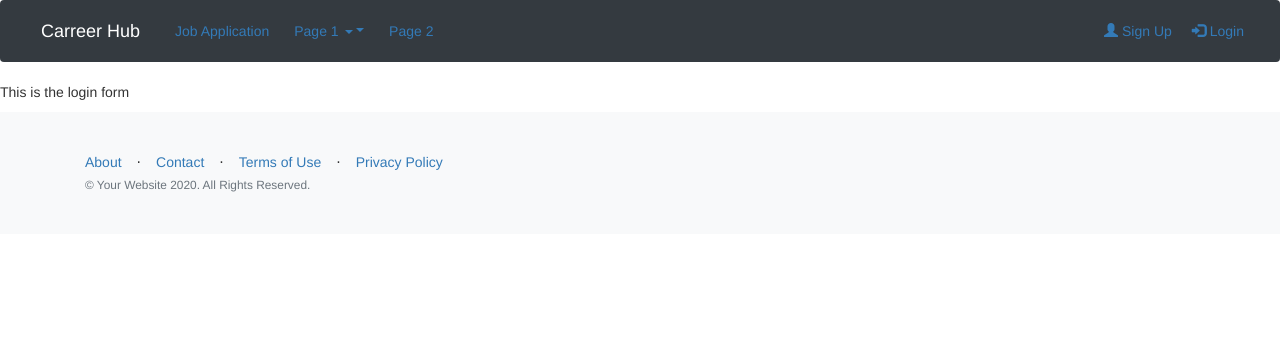
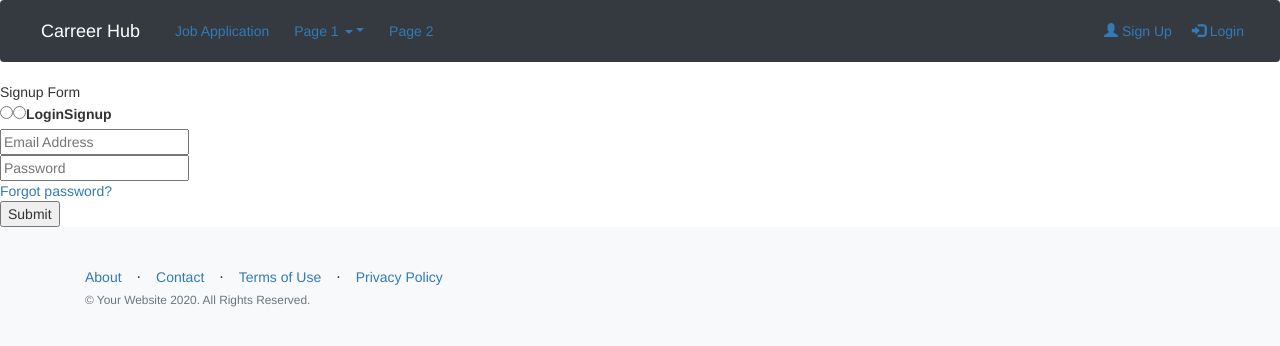
Before and after one commit to carlastjuste/job-hub, a React (Create React App) app: page /login in a window 1280 px wide. Shown: the top 346 px of the page. Built offline with nearby package versions, Linux system fonts and the light colour scheme.

Commit message:
added login and sign up no css yet

```diff
--- a/src/components/header.jsx
+++ b/src/components/header.jsx
@@ -41,6 +41,8 @@ class Header extends Component {
             </div>
 
 
+
+
             </React.Fragment>
 
         );
--- a/src/components/login.jsx
+++ b/src/components/login.jsx
@@ -5,7 +5,56 @@ class Login extends Component {
     render() {
         return (
             <React.Fragment>
-                <p>This is the login form</p>
+                <div classname="title signup">
+          Signup Form</div>
+        <div classname="form-container">
+          <div classname="slide-Func">
+            <input type="radio" name="slide" id="login" defaultchecked />
+            <input type="radio" name="slide" id="signup" />
+            <label htmlfor="login" classname="slide login">Login</label>
+            <label htmlfor="signup" classname="slide signup">Signup</label>
+            <div classname="slider-tab">
+            </div>
+          </div>
+          <div classname="form-inner">
+            <form action="#" classname="login">
+              <div classname="field">
+                <input type="text" placeholder="Email Address" required />
+              </div>
+              <div classname="field">
+                <input type="password" placeholder="Password" required />
+              </div>
+              <div classname="pass-link">
+                <a href="#">Forgot password?</a></div>
+              <div classname="field btn">
+                <div classname="btn-layer">
+                </div>
+                <input type="submit" defaultvalue="Login" />
+              </div>
+
+
+              {/* <div classname="signup-link">
+                Not a member? <a href>Signup now</a></div>
+            </form>
+            <form action="#" classname="signup">
+              <div classname="field">
+                <input type="text" placeholder="Email Address" required />
+              </div>
+              <div classname="field">
+                <input type="password" placeholder="Password" required />
+              </div>
+              <div classname="field">
+                <input type="password" placeholder="Confirm password" required />
+              </div>
+              <div classname="field btn">
+                <div classname="btn-layer">
+                </div>
+                <input type="submit" defaultvalue="Signup" />
+              </div> */}
+            </form>
+          </div>
+        </div>
+
             </React.Fragment>
          );
     }
--- a/src/components/registration.jsx
+++ b/src/components/registration.jsx
@@ -5,66 +5,60 @@ class Registration extends Component {
     render() {
         return (
             <React.Fragment>
-                <p> This is the registration form </p>
                  <div>
-        <meta charSet="utf-8" />
-        <link rel="stylesheet" href="form.css" />
-        <meta name="viewport" content="width=device-width, initial-scale=1.0" />
-        <div className="Form-Box">
-          <div className="title-text">
-            <div className="title login">
-              Login Form</div>
-            <div className="title signup">
-              Signup Form</div>
-          </div>
-          <div className="form-container">
-            <div className="slide-Func">
-              <input type="radio" name="slide" id="login" defaultChecked />
+        {/* <div classname="title signup">
+          Signup Form</div> */}
+        <div classname="form-container">
+          <div classname="slide-Func">
+            <input type="radio" name="slide" id="login" defaultchecked />
             <input type="radio" name="slide" id="signup" />
-              <label htmlFor="login" className="slide login">Login</label>
-              <label htmlFor="signup" className="slide signup">Signup</label>
-              <div className="slider-tab">
+            <label htmlfor="login" classname="slide login">Login</label>
+            <label htmlfor="signup" classname="slide signup">Signup</label>
+            <div classname="slider-tab">
             </div>
           </div>
-            <div className="form-inner">
-              <form action="#" className="login">
-                <div className="field">
+          <div classname="form-inner">
+            <form action="#" classname="login">
+              {/* <div classname="field">
                 <input type="text" placeholder="Email Address" required />
               </div>
-                <div className="field">
+              <div classname="field">
                 <input type="password" placeholder="Password" required />
               </div>
-                <div className="pass-link">
+              <div classname="pass-link">
                 <a href="#">Forgot password?</a></div>
-                <div className="field btn">
-                  <div className="btn-layer">
+              <div classname="field btn">
+                <div classname="btn-layer">
                 </div>
-                  <input type="submit" defaultValue="Login" />
-                </div>
-                <div className="signup-link">
+                <input type="submit" defaultvalue="Login" />
+              </div> */}
+
+              <div classname="signup-link">
                 Not a member? <a href>Signup now</a></div>
             </form>
-              <form action="#" className="signup">
-                <div className="field">
+            <form action="#" classname="signup">
+              <div classname="field">
                 <input type="text" placeholder="Email Address" required />
               </div>
-                <div className="field">
+              <div classname="field">
                 <input type="password" placeholder="Password" required />
               </div>
-                <div className="field">
+              <div classname="field">
                 <input type="password" placeholder="Confirm password" required />
               </div>
-                <div className="field btn">
-                  <div className="btn-layer">
+              <div classname="field btn">
+                <div classname="btn-layer">
                 </div>
-                  <input type="submit" defaultValue="Signup" />
+                <input type="submit" defaultvalue="Signup" />
               </div>
             </form>
           </div>
         </div>
+
       </div>
-      </div>
-    );
+
+
+
 
             </React.Fragment>
          );
```
Lines whose indentation alone changed are shown as unchanged.
